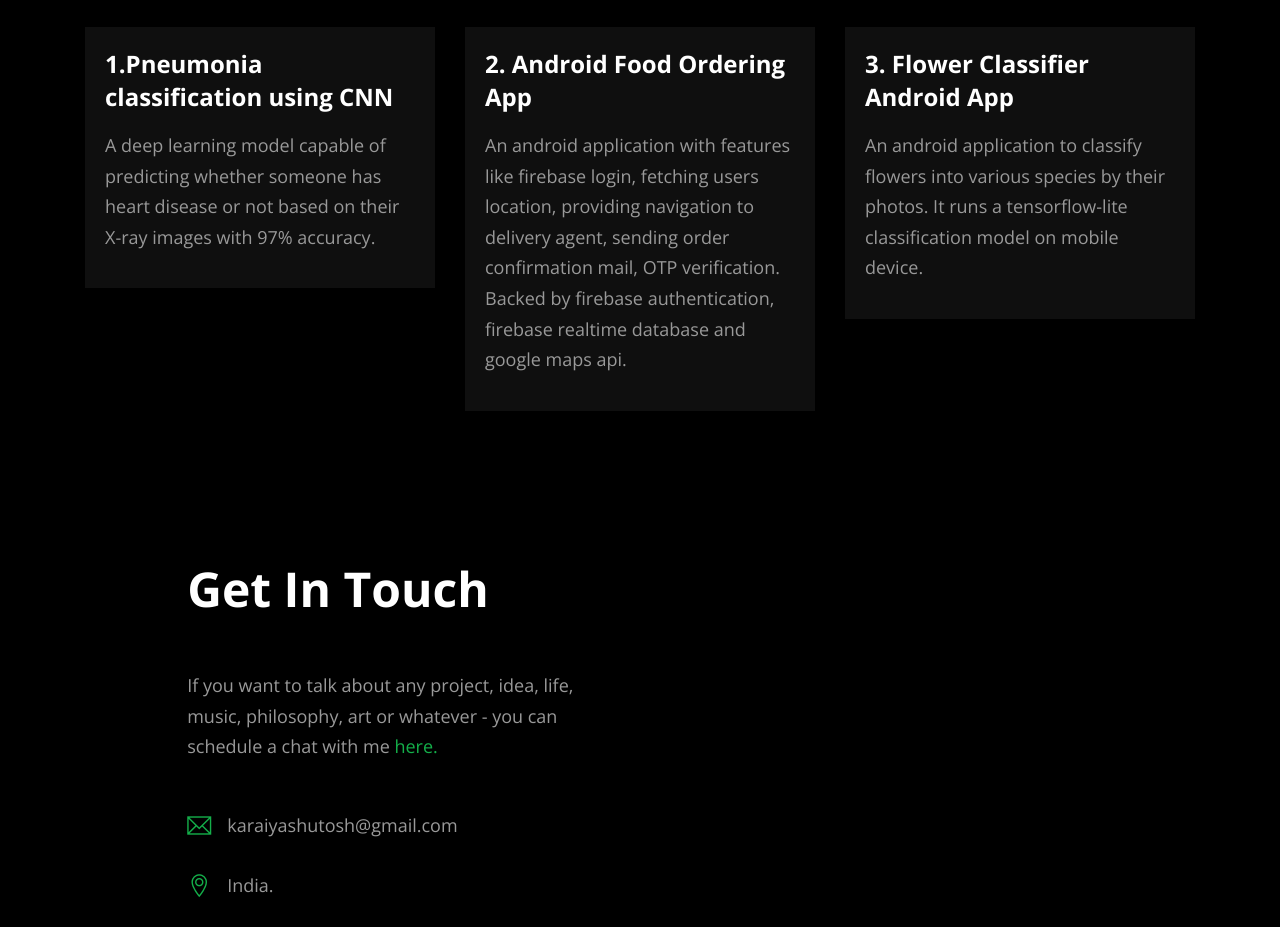
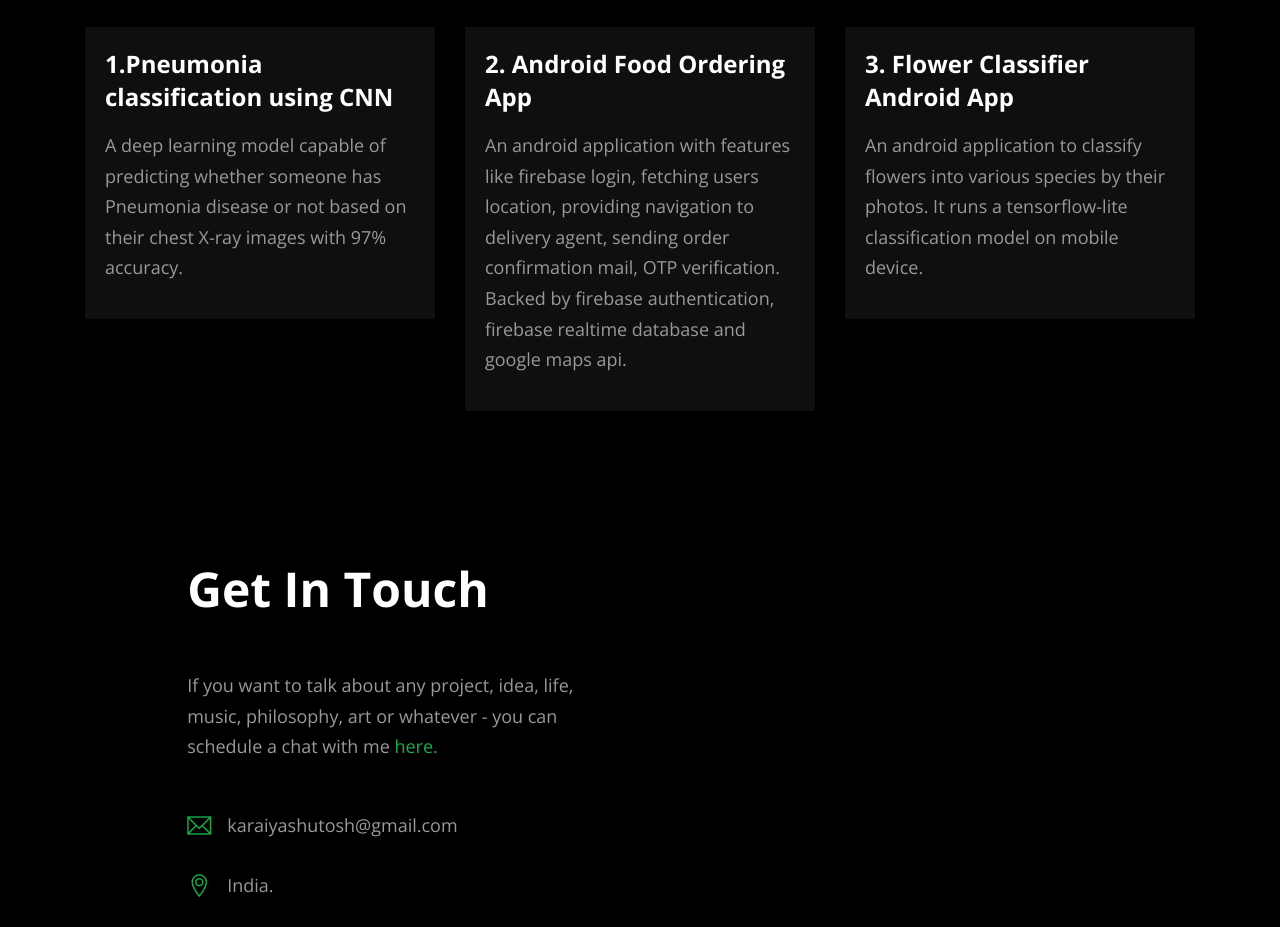
Before and after one commit to karaiyaashu/ashutosh, a plain HTML site: page index.html in a window 1280 px wide. Shown: the part 2480-3407 px from the top of the page. Drawn offline with nearby package versions, Linux system fonts and the light colour scheme.

```diff
--- a/index.html
+++ b/index.html
@@ -172,7 +172,7 @@
 							<a target="blank" href="https://www.kaggle.com/ashukaraiya/pneumonia">
 							1.Pneumonia classification using CNN
 						</a></h4>
-						<p>A deep learning model capable of predicting whether someone has  heart disease or not based on their X-ray images with 97% accuracy.</p>
+						<p>A deep learning model capable of predicting whether someone has Pneumonia disease or not based on their chest X-ray images with 97% accuracy.</p>
 					</div>
 				</article>
 			</div>
```
